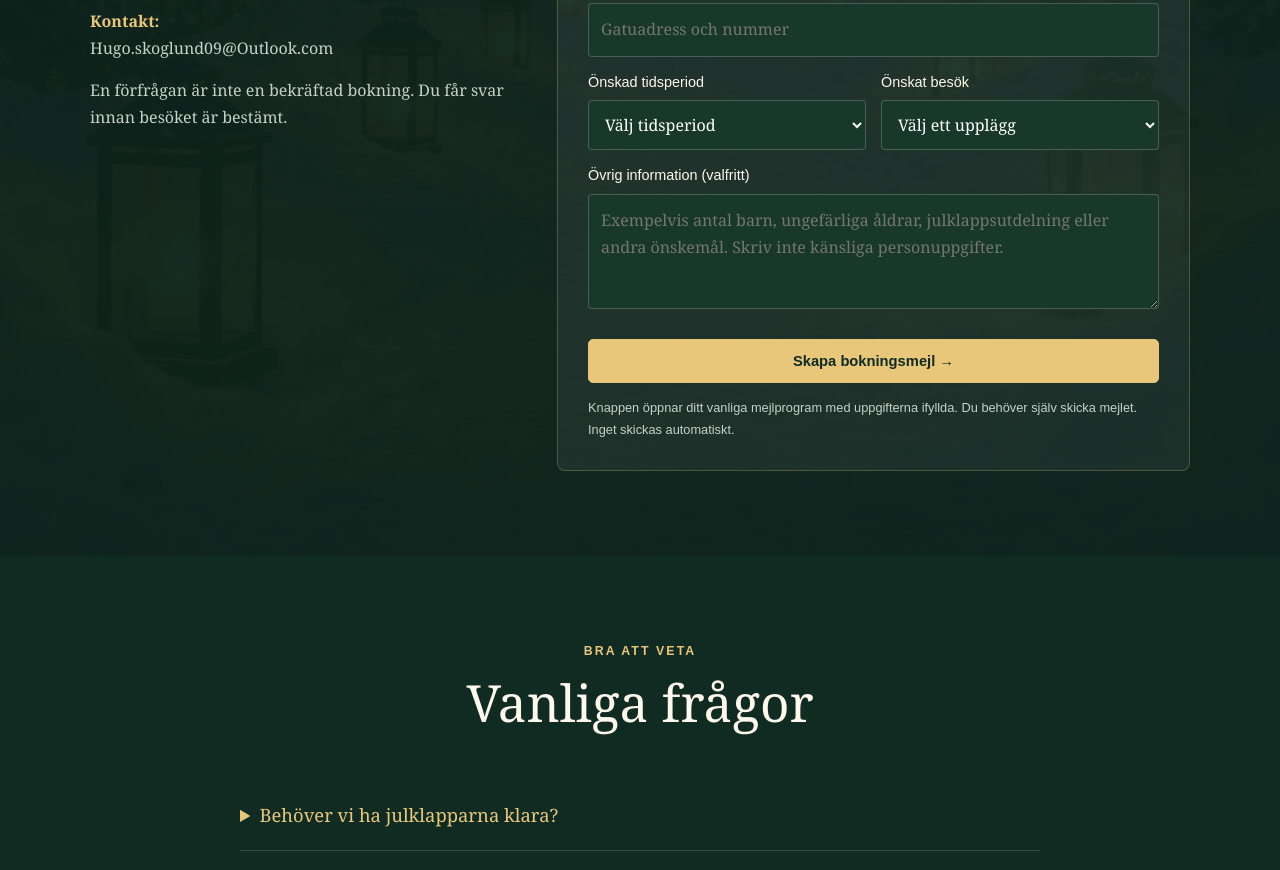
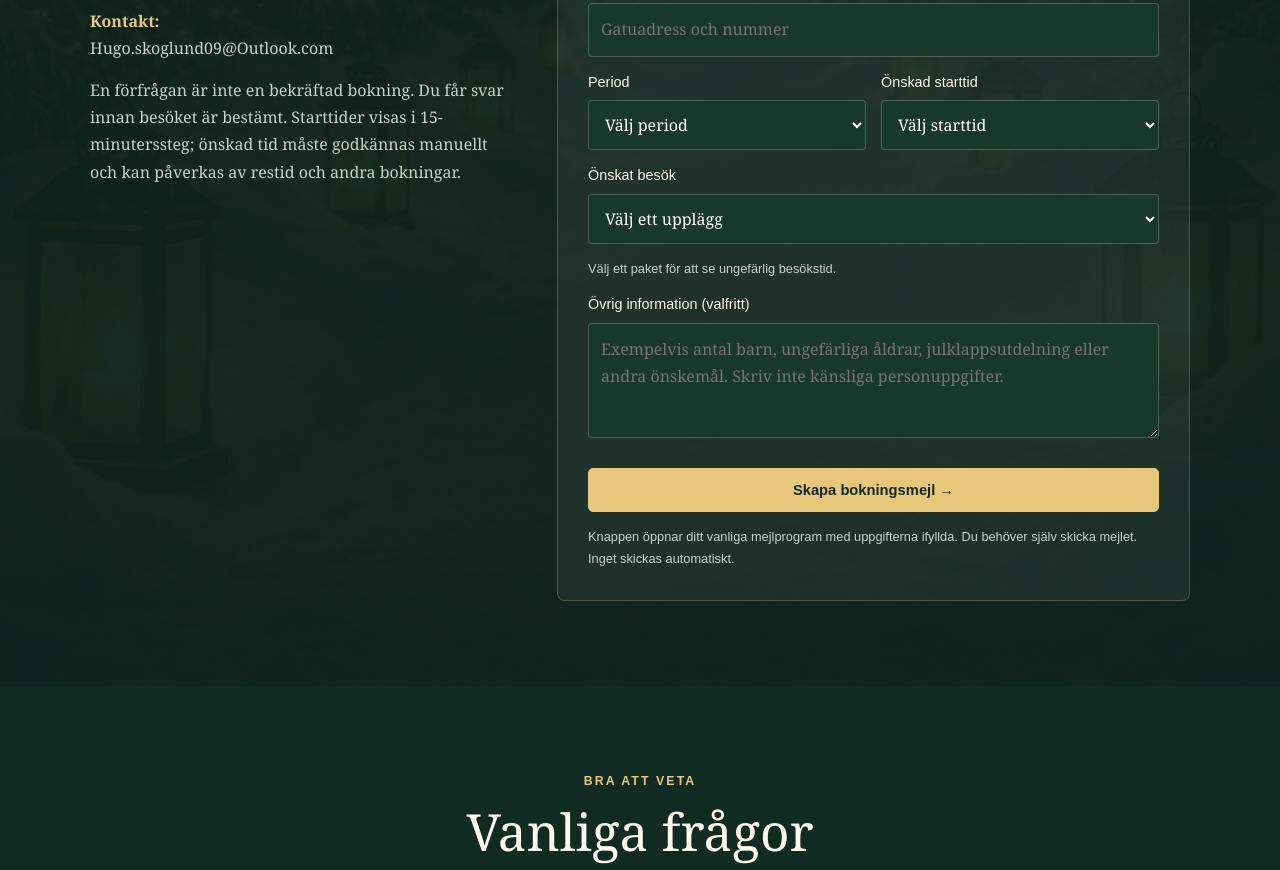
Before and after one commit to hugowebstudio/Santa-Claus, a plain HTML site: page index.html in a window 1280 px wide. Shown: the part 5387-6257 px from the top of the page. Drawn offline with Linux system fonts and the light colour scheme.

Commit message:
Add exact quarter-hour start time requests and package durations

```diff
--- a/index.html
+++ b/index.html
@@ -775,7 +775,8 @@
 
           <p class="muted">
             En förfrågan är inte en bekräftad bokning.
-            Du får svar innan besöket är bestämt.
+            Du får svar innan besöket är bestämt. Starttider visas i 15-minuterssteg;
+            önskad tid måste godkännas manuellt och kan påverkas av restid och andra bokningar.
           </p>
         </div>
 
@@ -811,23 +812,28 @@
 
           <div class="form-row">
             <div>
-              <label for="time">Önskad tidsperiod</label>
-              <select id="time" name="time" required>
+              <label for="period">Period</label>
+              <select id="period" name="period" required>
                 <option value="">Välj först datum</option>
               </select>
             </div>
-
             <div>
-              <label for="package">Önskat besök</label>
-              <select id="package" name="package" required>
-                <option value="">Välj ett upplägg</option>
-                <option>Tomten knackar på – 600 kr</option>
-                <option>Tomten kommer utifrån – 800 kr</option>
-                <option>Tomten stannar inne – 1 000 kr</option>
-                <option>Jag vill diskutera upplägget</option>
+              <label for="time">Önskad starttid</label>
+              <select id="time" name="time" required>
+                <option value="">Välj period först</option>
               </select>
             </div>
           </div>
+
+          <label for="package">Önskat besök</label>
+          <select id="package" name="package" required>
+            <option value="">Välj ett upplägg</option>
+            <option value="Tomten knackar på – 600 kr">Tomten knackar på – 600 kr (ca 5–10 min)</option>
+            <option value="Tomten kommer utifrån – 800 kr">Tomten kommer utifrån – 800 kr (ca 10–15 min)</option>
+            <option value="Tomten stannar inne – 1 000 kr">Tomten stannar inne – 1 000 kr (ca 15–20 min)</option>
+            <option value="Jag vill diskutera upplägget">Jag vill diskutera upplägget (upp till ca 20 min)</option>
+          </select>
+          <p class="form-note" id="duration-note">Välj ett paket för att se ungefärlig besökstid.</p>
 
           <label for="details">Övrig information (valfritt)</label>
           <textarea id="details" name="details" placeholder="Exempelvis antal barn, ungefärliga åldrar, julklappsutdelning eller andra önskemål. Skriv inte känsliga personuppgifter."></textarea>
@@ -919,27 +925,80 @@
     const form = document.getElementById("booking-form");
     const packageSelect = document.getElementById("package");
     const dateInput = document.getElementById("date");
+    const periodSelect = document.getElementById("period");
     const timeSelect = document.getElementById("time");
+    const durationNote = document.getElementById("duration-note");
 
-    const timeWindows = {
-      "2026-12-23": ["14:00–17:00"],
-      "2026-12-24": ["13:00–15:00", "16:30–18:00"],
-      "2026-12-25": ["14:00–17:00"]
+    const bookingPeriods = {
+      "2026-12-23": [{ label: "Eftermiddag", start: "14:00", end: "17:00" }],
+      "2026-12-24": [
+        { label: "Första perioden (före Kalle Anka)", start: "13:00", end: "15:00" },
+        { label: "Andra perioden (efter Kalle Anka)", start: "16:30", end: "18:00" }
+      ],
+      "2026-12-25": [{ label: "Eftermiddag", start: "14:00", end: "17:00" }]
     };
 
-    function updateTimeOptions() {
-      const windows = timeWindows[dateInput.value] || [];
-      timeSelect.innerHTML = '<option value="">Välj tidsperiod</option>';
-      windows.forEach((windowLabel) => {
-        const option = document.createElement("option");
-        option.value = windowLabel;
-        option.textContent = windowLabel;
-        timeSelect.appendChild(option);
-      });
+    const packageDurations = {
+      "Tomten knackar på – 600 kr": "Cirka 5–10 minuter",
+      "Tomten kommer utifrån – 800 kr": "Cirka 10–15 minuter",
+      "Tomten stannar inne – 1 000 kr": "Cirka 15–20 minuter",
+      "Jag vill diskutera upplägget": "Planera för upp till cirka 20 minuter"
+    };
+
+    function minutesFromTime(value) {
+      const [hours, minutes] = value.split(":").map(Number);
+      return hours * 60 + minutes;
     }
 
-    dateInput.addEventListener("change", updateTimeOptions);
-    updateTimeOptions();
+    function timeFromMinutes(value) {
+      const hours = String(Math.floor(value / 60)).padStart(2, "0");
+      const minutes = String(value % 60).padStart(2, "0");
+      return hours + ":" + minutes;
+    }
+
+    function updatePeriodOptions() {
+      const periods = bookingPeriods[dateInput.value] || [];
+      periodSelect.innerHTML = '<option value="">Välj period</option>';
+      periods.forEach((period, index) => {
+        const option = document.createElement("option");
+        option.value = String(index);
+        option.textContent = period.label + " · " + period.start + "–" + period.end;
+        periodSelect.appendChild(option);
+      });
+      updateStartTimes();
+    }
+
+    function updateStartTimes() {
+      const periods = bookingPeriods[dateInput.value] || [];
+      const selectedPeriod = periods[Number(periodSelect.value)];
+      const selectedPackage = packageSelect.value;
+      const maxDuration = selectedPackage.includes("600 kr") ? 10 :
+        selectedPackage.includes("800 kr") ? 15 : 20;
+
+      timeSelect.innerHTML = '<option value="">Välj starttid</option>';
+      if (!selectedPeriod) return;
+
+      const start = minutesFromTime(selectedPeriod.start);
+      const end = minutesFromTime(selectedPeriod.end);
+      for (let minute = start; minute + maxDuration <= end; minute += 15) {
+        const option = document.createElement("option");
+        option.value = timeFromMinutes(minute);
+        option.textContent = timeFromMinutes(minute);
+        timeSelect.appendChild(option);
+      }
+    }
+
+    function updateDurationNote() {
+      durationNote.textContent = packageDurations[packageSelect.value] ||
+        "Välj ett paket för att se ungefärlig besökstid.";
+      updateStartTimes();
+    }
+
+    dateInput.addEventListener("change", updatePeriodOptions);
+    periodSelect.addEventListener("change", updateStartTimes);
+    packageSelect.addEventListener("change", updateDurationNote);
+    updatePeriodOptions();
+    updateDurationNote();
 
     // Paketknapparna väljer automatiskt rätt paket i formuläret.
     document.querySelectorAll("[data-package]").forEach((button) => {
@@ -964,8 +1023,10 @@
         "Telefonnummer: " + data.get("phone"),
         "Adress i Vega: " + data.get("address"),
         "Önskat datum: " + data.get("date"),
-        "Önskad tid: " + data.get("time"),
+        "Önskad period: " + data.get("period"),
+        "Önskad starttid: " + data.get("time"),
         "Önskat besök: " + data.get("package"),
+        "Ungefärlig besökstid: " + (packageDurations[data.get("package")] || "Stäms av"),
         "",
         "Övrig information:",
         data.get("details") || "Inga ytterligare önskemål.",
```
